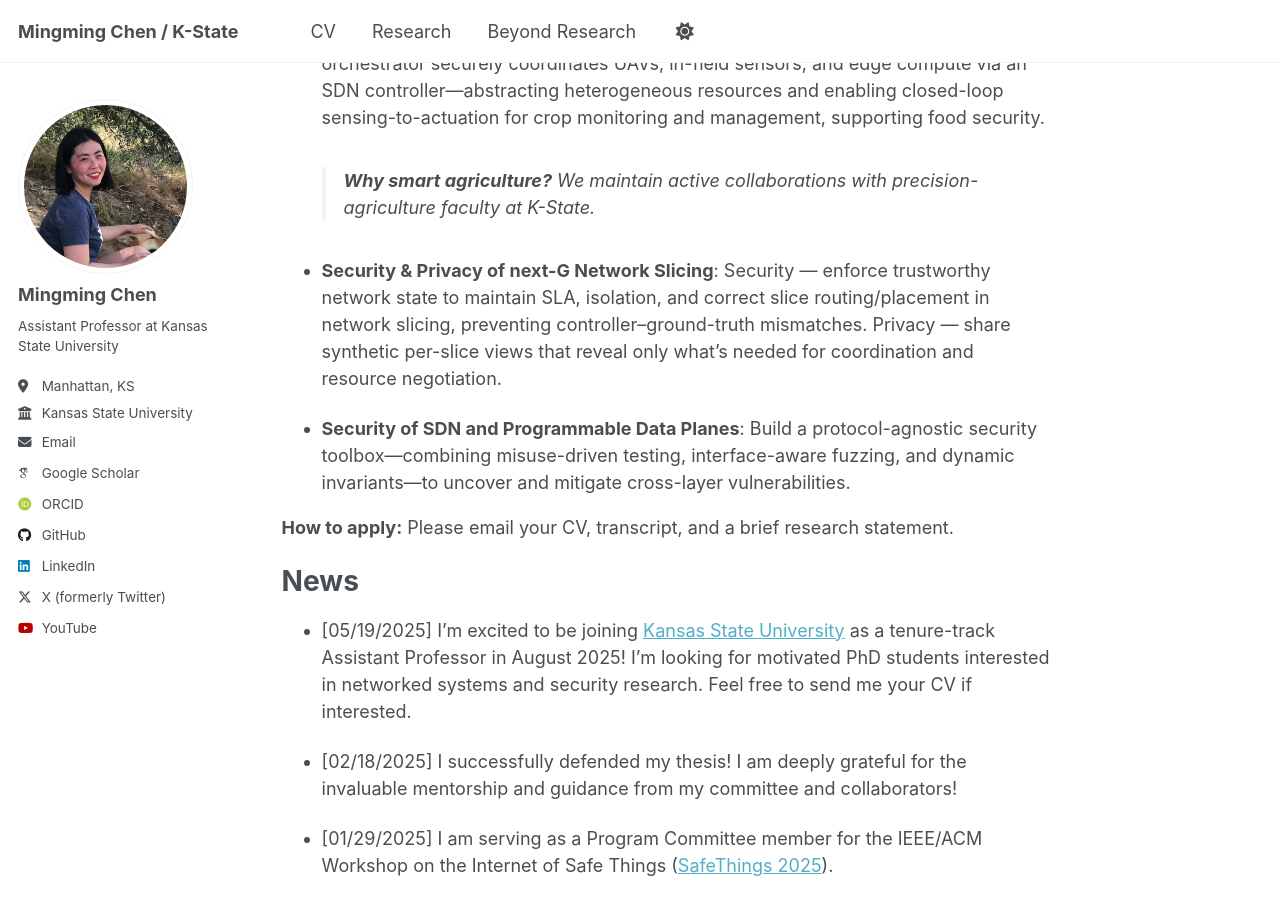
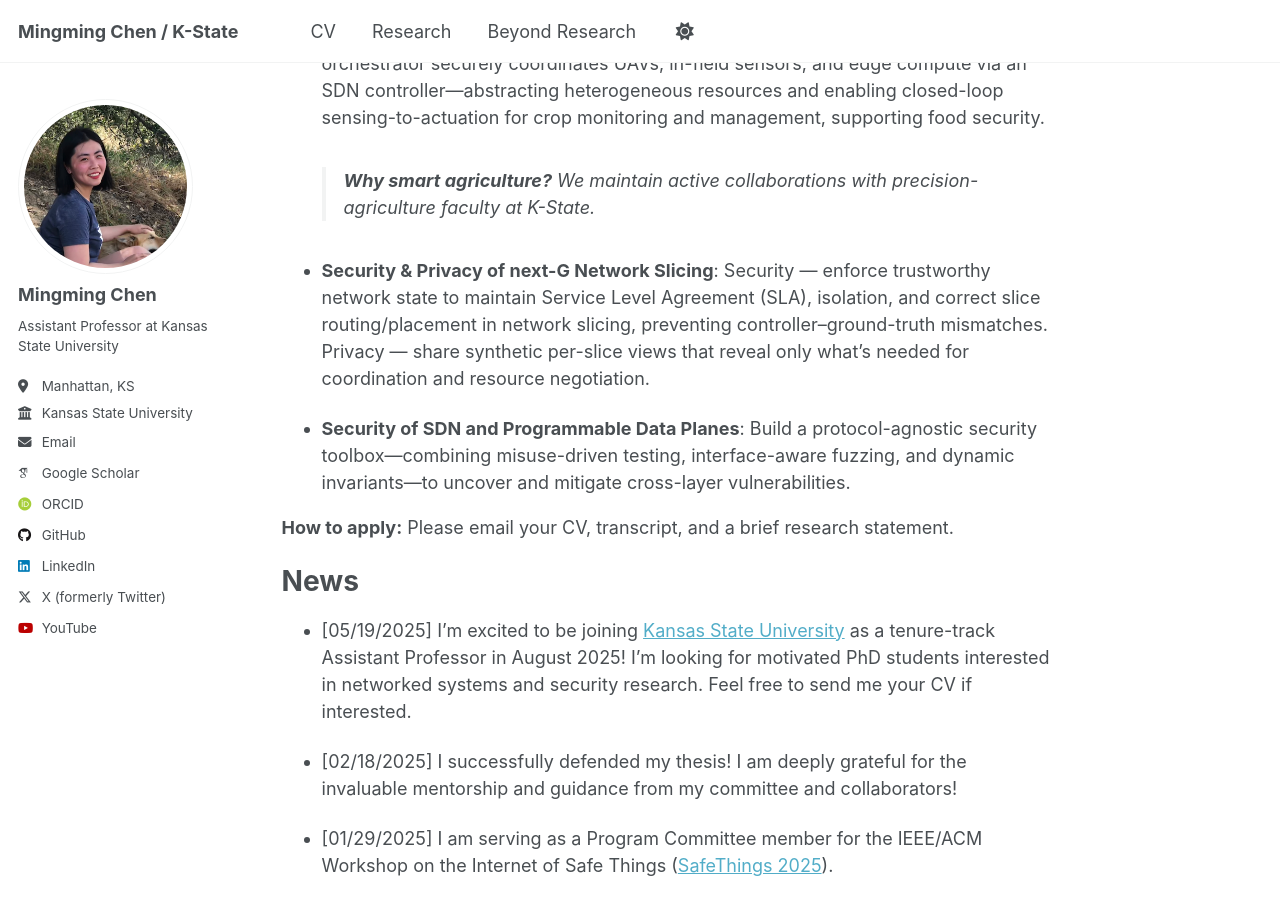
Before and after one commit to mzc796/mzc796.github.io, a Jekyll site: the page built from _pages/about.md, in a window 1280 px wide and 900 px high, scrolled down 615 px. Built offline with Jekyll 4.4.1, drawn with Linux system fonts in a browser that asks for light colours; some web fonts are replaced; a script that is not in the unit is left out.

Commit message:
Update about.md

```diff
--- a/_pages/about.md
+++ b/_pages/about.md
@@ -15,7 +15,7 @@
 - **SDN-orchestrated Smart Agriculture**: Our flagship *vertical*, where a unified orchestrator securely coordinates UAVs, in-field sensors, and edge compute via an SDN controller—abstracting heterogeneous resources and enabling closed-loop sensing-to-actuation for crop monitoring and management, supporting food security.
   > **Why smart agriculture?** We maintain active collaborations with precision-agriculture faculty at K-State.
 
-- **Security & Privacy of next-G Network Slicing**: Security — enforce trustworthy network state to maintain SLA, isolation, and correct slice routing/placement in network slicing, preventing controller–ground-truth mismatches. Privacy — share synthetic per-slice views that reveal only what’s needed for coordination and resource negotiation.
+- **Security & Privacy of next-G Network Slicing**: Security — enforce trustworthy network state to maintain Service Level Agreement (SLA), isolation, and correct slice routing/placement in network slicing, preventing controller–ground-truth mismatches. Privacy — share synthetic per-slice views that reveal only what’s needed for coordination and resource negotiation.
 
 
 
```
